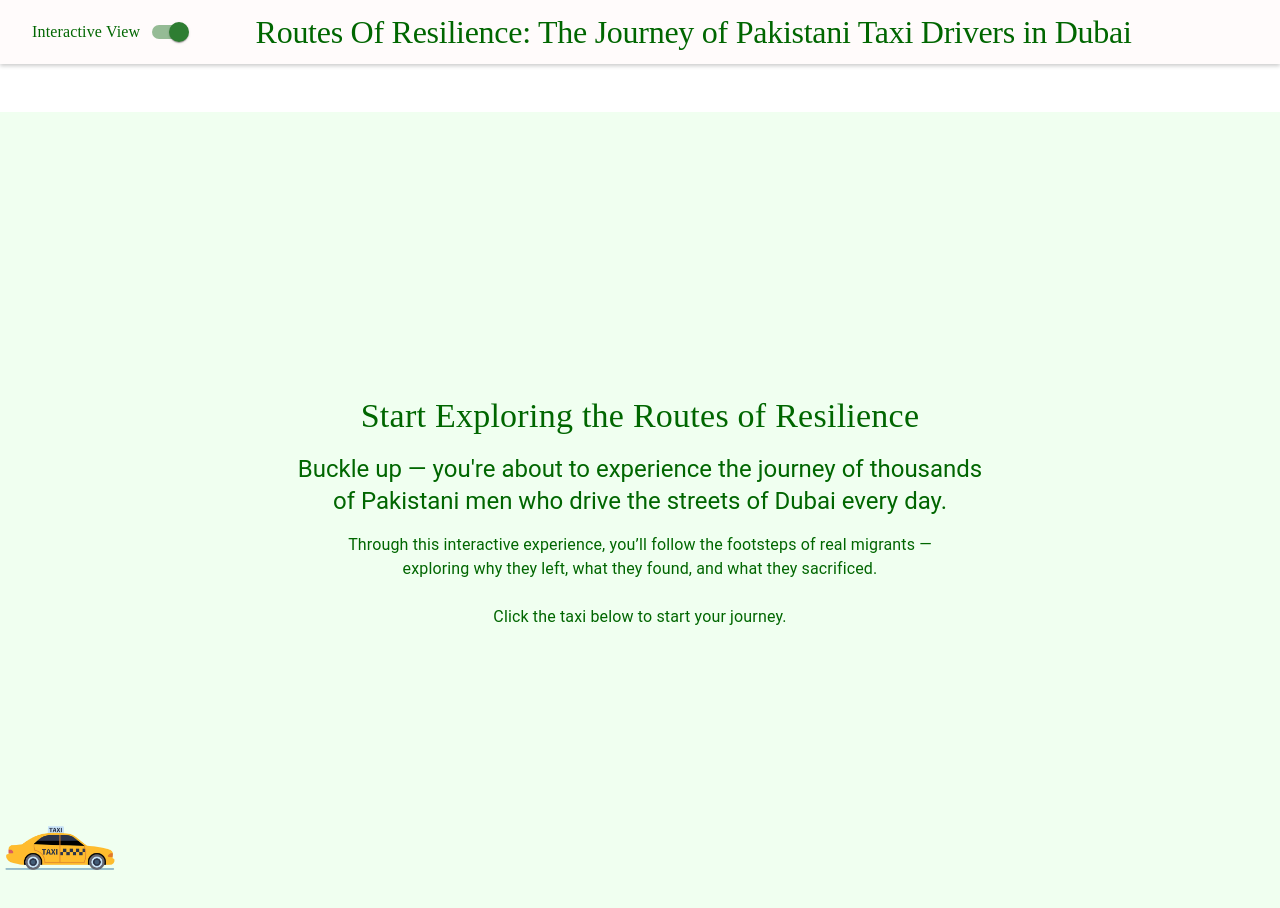
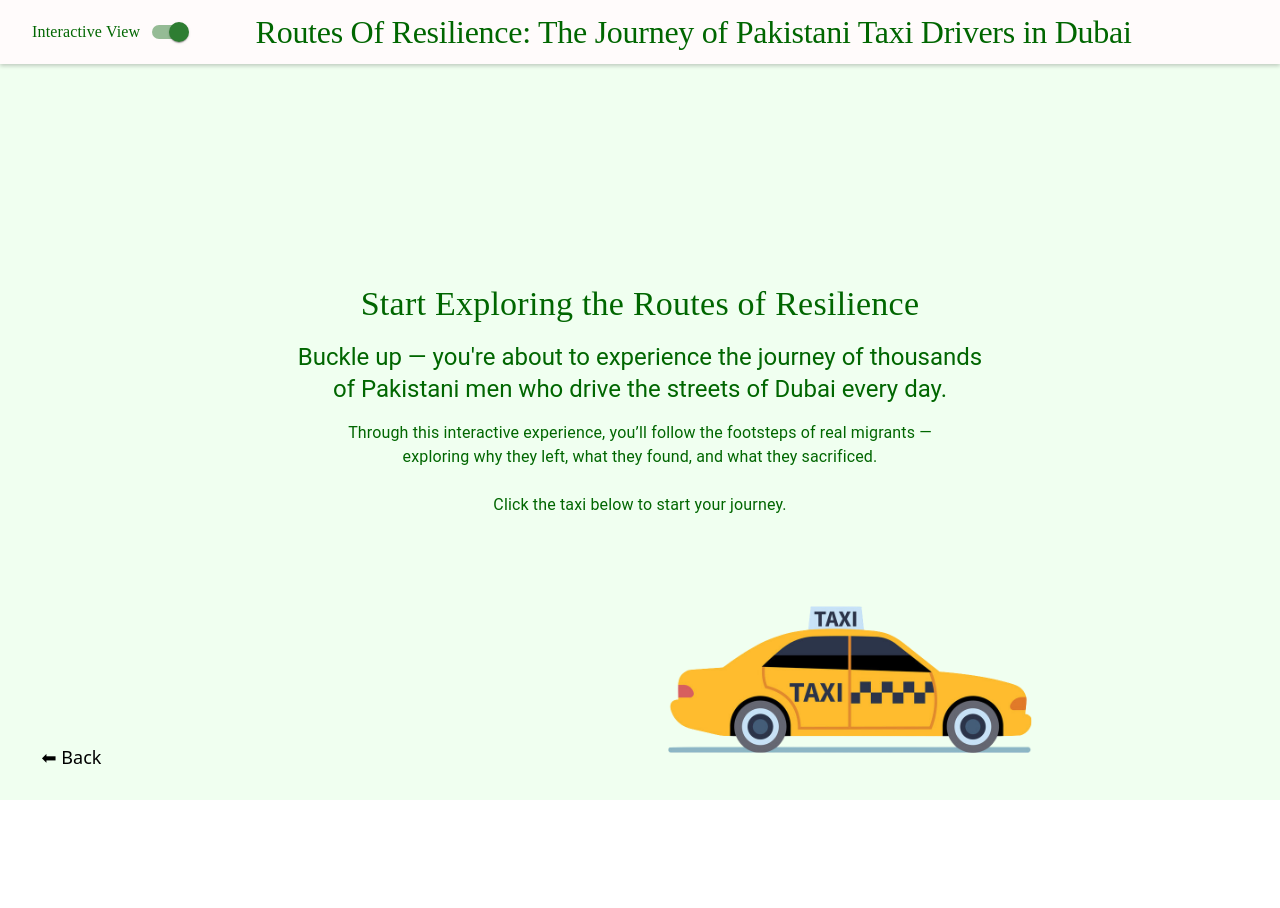
Before and after one commit to hayahubaid03/RouteOfResilience, a React (Vite) app: page /drive in a window 1280 px wide. Shown: the top 908 px of the page. After the commit the page ends 800 px from the top, so only its background shows below. Built offline with nearby package versions, Linux system fonts and the light colour scheme.

Commit message:
Big car moving front and back

```diff
--- a/src/pages/DriveThrough.jsx
+++ b/src/pages/DriveThrough.jsx
@@ -34,13 +34,27 @@ const sections = [
 ];
 
 // Define the custom taxi stop points for each section
-const taxiStopX = [0, 100, 250, 500, 300, 100]; // px offsets for where taxi "parks"
+const taxiStopX = [650, 100, 250, 500, 300, 100]; // px offsets for where taxi "parks"
 const driveDistance = 1000; // how far the car drives off-screen before transitioning
 
 export default function DriveThrough() {
   const [step, setStep] = useState(0);
   const [taxiX, setTaxiX] = useState(taxiStopX[0]);
   const [animating, setAnimating] = useState(false);
+
+  const handleReverseDrive = () => {
+    if (step <= 0 || animating) return;
+
+    setAnimating(true);
+    setTaxiX(-driveDistance); // drive off-screen to the left
+
+    setTimeout(() => {
+      const prevStep = step - 1;
+      setStep(prevStep);
+      setTaxiX(taxiStopX[prevStep]); // park at previous step
+      setAnimating(false);
+    }, 1200);
+  };
 
   const handleDrive = () => {
     if (step >= sections.length - 1 || animating) return;
@@ -65,7 +79,6 @@ export default function DriveThrough() {
           width: "100vw",
           height: "100vh",
           overflow: "hidden",
-          pt: "112px",
         }}
       >
         {/* Sliding sections */}
@@ -103,7 +116,6 @@ export default function DriveThrough() {
                 {section.title}
               </Typography>
 
-
               <Typography
                 variant="body1"
                 sx={{
@@ -130,11 +142,34 @@ export default function DriveThrough() {
             position: "absolute",
             bottom: 40,
             left: 0,
-            width: "120px",
+            width: "400px", // increase to your liking
+            height: "auto",
             cursor: step < sections.length - 1 ? "pointer" : "default",
             zIndex: 10,
           }}
         />
+        <Box
+          sx={{
+            position: "absolute",
+            bottom: 20,
+            left: 20,
+            zIndex: 10,
+          }}
+        >
+          <button
+            disabled={step === 0 || animating}
+            onClick={handleReverseDrive}
+            style={{
+              background: "transparent",
+              border: "none",
+              color: "black",
+              fontSize: "18px",
+              cursor: step === 0 || animating ? "not-allowed" : "pointer",
+            }}
+          >
+            ⬅ Back
+          </button>
+        </Box>
       </Box>
     </>
   );
```
